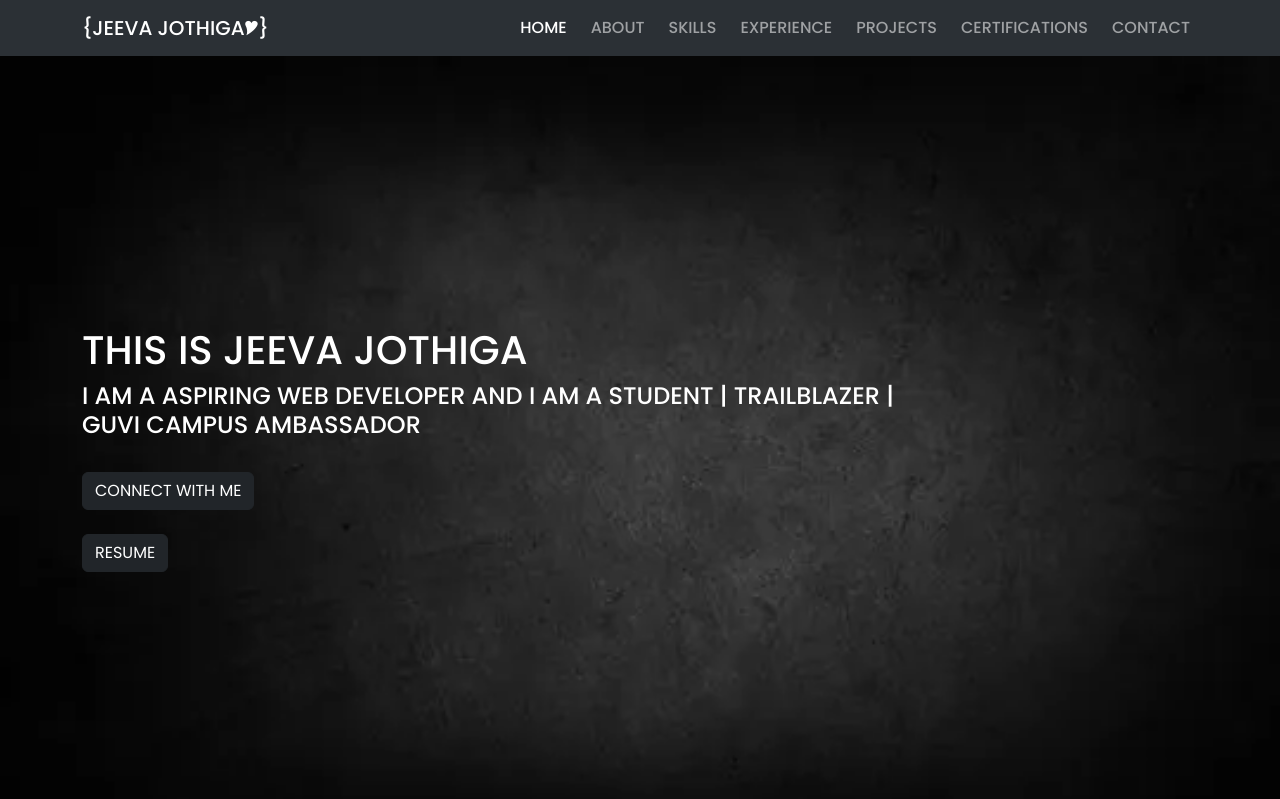
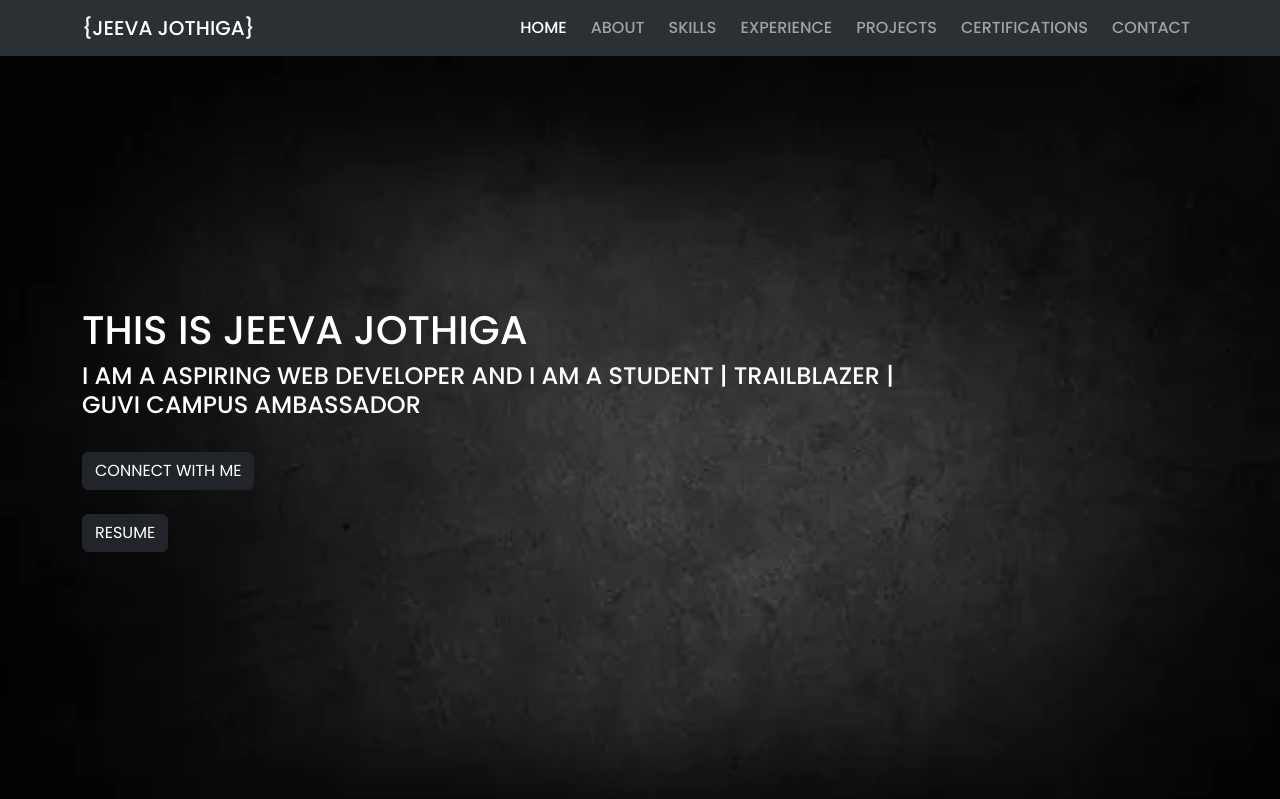
Before and after one commit to Jeevajothiga/portfolio, a plain HTML site: page index.html in a window 1280 px wide. Shown: the top 799 px of the page. Drawn offline with nearby package versions, Linux system fonts and the light colour scheme.

Commit message:
removed heart symbol and reduced banner padding

```diff
--- a/index.html
+++ b/index.html
@@ -17,7 +17,7 @@
       <section class="sticky-top">
         <nav class="navbar navbar-expand-lg bg-body-tertiary " data-bs-theme="dark">
             <div class="container">
-              <a class="navbar-brand text-white" href="#">{JEEVA JOTHIGA🎔}</a>
+              <a class="navbar-brand text-white" href="#">{JEEVA JOTHIGA}</a>
               <button class="navbar-toggler" type="button" data-bs-toggle="collapse" data-bs-target="#navbarSupportedContent" aria-controls="navbarSupportedContent" aria-expanded="false" aria-label="Toggle navigation">
                 <span class="navbar-toggler-icon"></span>
               </button>
@@ -264,7 +264,7 @@
         <div class="container">
            <div class="row">
             <div class="col-md-12">
-              <p class="text-center mb-0 ">© 2024. Designed and Developed by JeevaJothiga🎔</p>
+              <p class="text-center mb-0 ">© 2024. Designed and Developed by JeevaJothiga</p>
             </div>
           </div>
         </div>
--- a/styles.css
+++ b/styles.css
@@ -12,7 +12,7 @@
   background-image: url(/pictures/blackbackground.webp);
   background-size: cover;
   background-repeat: no-repeat;
-  padding: 270px 0;
+  padding: 250px 0;
 }
 .footer {
   background: #061D25;
```
